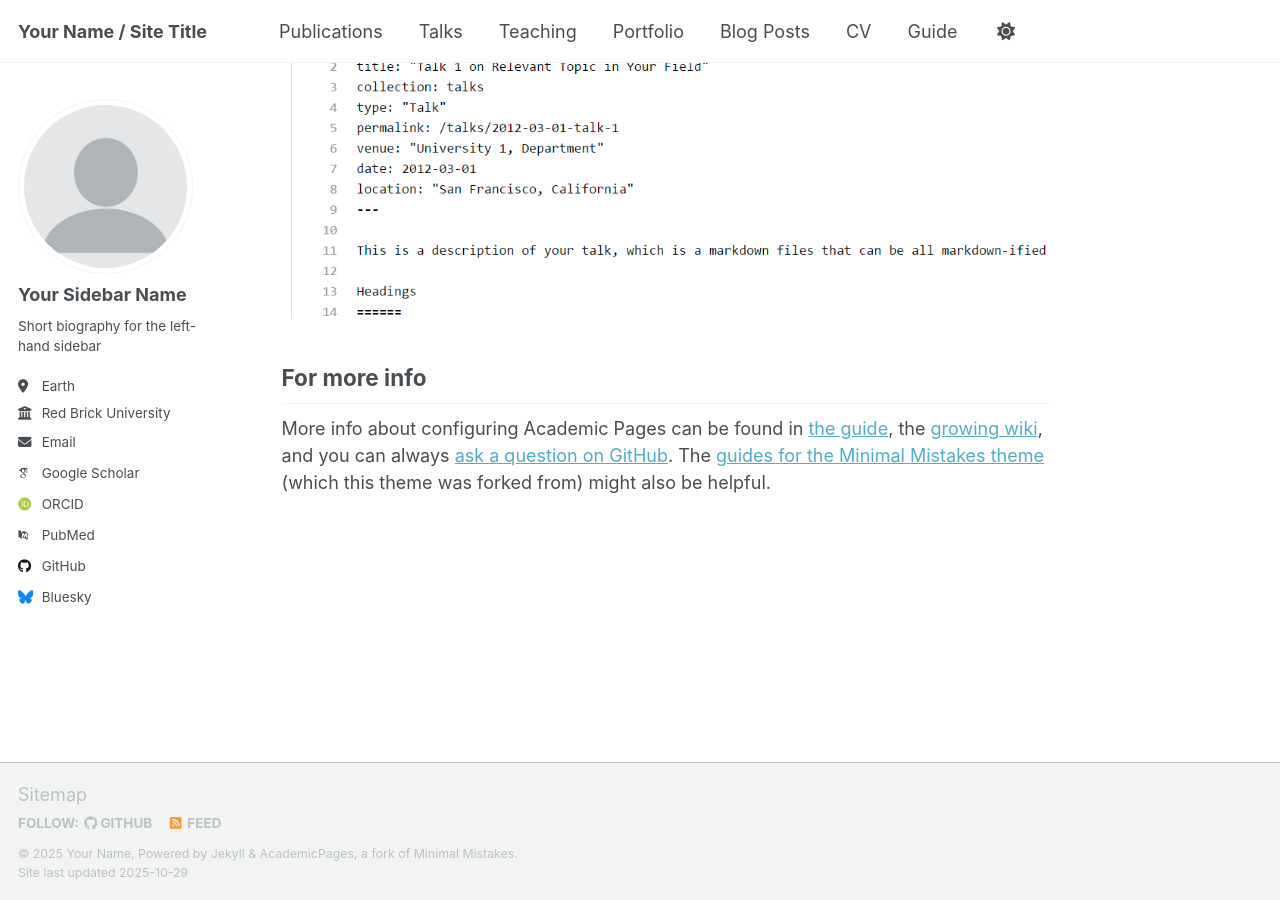
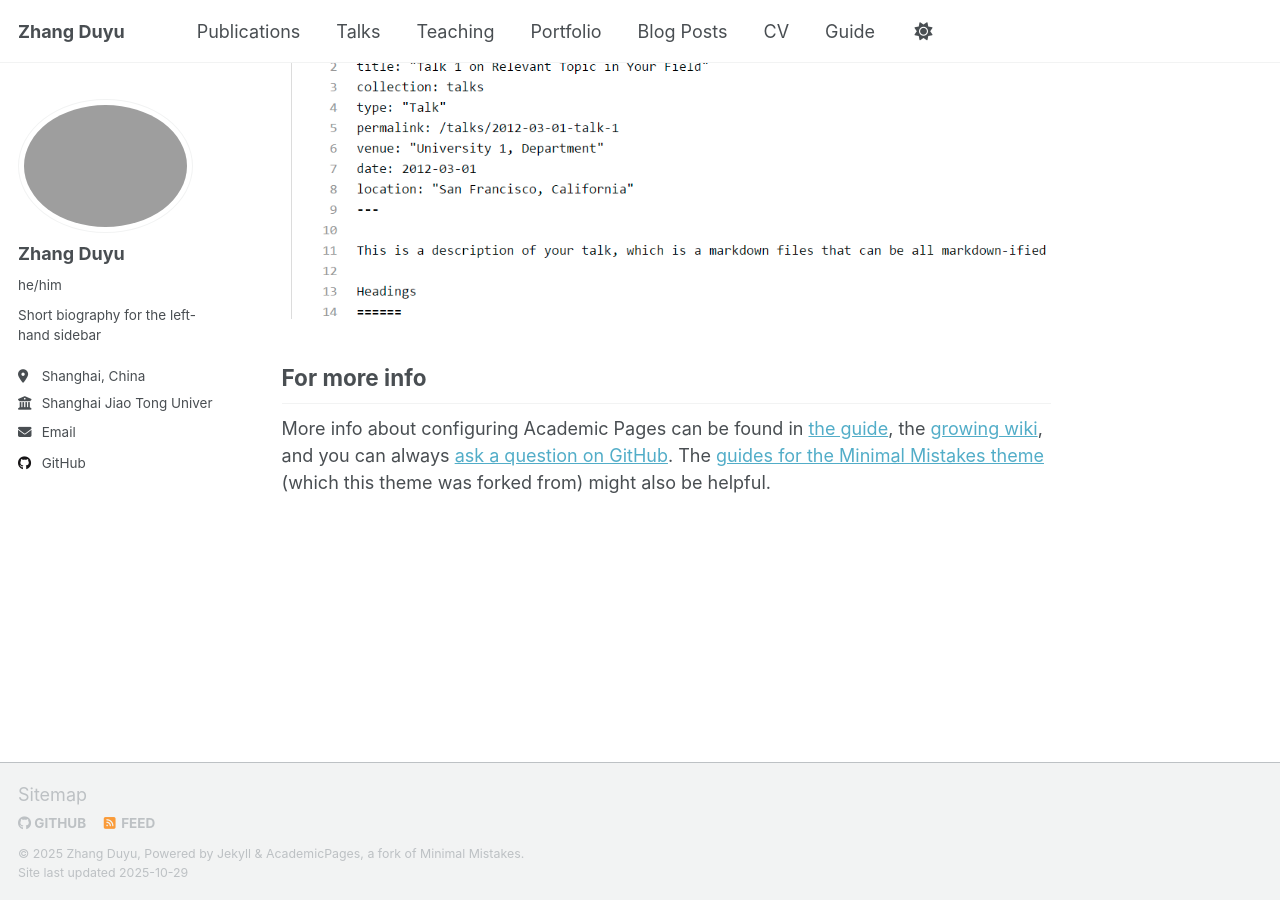
Before and after one commit to Vkaani/vkaani.github.io, a Jekyll site: the page built from _pages/about.md, in a window 1280 px wide and 900 px high, scrolled down 2880 px. Built offline with Jekyll 4.4.1, drawn with Linux system fonts in a browser that asks for light colours; some web fonts are replaced; a script that is not in the unit is left out.

Commit message:
Update _config.yml
basic information

```diff
--- a/_config.yml
+++ b/_config.yml
@@ -7,13 +7,13 @@
 # server process.
 
 # Basic Site Settings
-locale                   : "en-US"
+locale                   : "Shanghai, China"
 site_theme               : "default" # Currently available options are "default", "air"
-title                    : "Your Name / Site Title"
+title                    : "Zhang Duyu"
 title_separator          : "-"
-name                     : &name "Your Name"
-description              : &description "Your Name's academic portfolio"   # Update this with a general description of your site, this is the default if not overridden by a page
-url                      : https://academicpages.github.io # The base hostname & protocol for your site e.g. "https://[your GitHub username].github.io",
+name                     : &name "Zhang Duyu"
+description              : &description "Zhang Duyu's academic portfolio"   # Update this with a general description of your site, this is the default if not overridden by a page
+url                      : https://vkaani.github.io # The base hostname & protocol for your site e.g. "https://[your GitHub username].github.io",
                                                            # or if you already have some other page hosted on Github then use "https://[your GitHub username].github.io/[Your Repo Name]"
 baseurl                  : "" # the subpath of your site, e.g. "/blog"
 repository               : "academicpages/academicpages.github.io"
@@ -23,24 +23,24 @@ repository               : "academicpages/academicpages.github.io"
 #               Additional customization can be done by editing /_includes/author-profile.html
 author:
   # Biographic information
-  avatar           : "profile.png"
-  name             : "Your Sidebar Name"
-  pronouns         : # example: "she/her"
+  avatar           : "real_profile.png"
+  name             : "Zhang Duyu"
+  pronouns         : "he/him" # example: "she/her"
   bio              : "Short biography for the left-hand sidebar"
-  location         : "Earth"
-  employer         : "Red Brick University"
+  location         : "Shanghai, China"
+  employer         : "Shanghai Jiao Tong University"
   uri              : # URL
-  email            : "none@example.org"
+  email            : "vkaani027@sjtu.edu.cn"
 
   # Academic websites
   academia         : # URL
   arxiv            : # URL - Update with the correct link to your profile
-  googlescholar    : "https://scholar.google.com/citations?user=PS_CX0AAAAAJ"
+  googlescholar    :
   inspire-hep      : # URL
   impactstory      : # URL
-  orcid            : "http://orcid.org/yourorcidurl"
+  orcid            :
   semantic         : # URL
-  pubmed           : "https://www.ncbi.nlm.nih.gov/pubmed/?term=john+snow"
+  pubmed           :
   researchgate     : # URL
   scopus           : # URL
 
@@ -48,13 +48,13 @@ author:
   bitbucket        : # Username - Update with your username on the site
   codepen          : # Username
   dribbble         : # Username
-  github           : "academicpages"
+  github           : "Vkaani"
   kaggle           : # Username
   stackoverflow    : # User number or user number and name (i.e., use "1" or "1/jeff-atwood")
 
   # Social media
   artstation       : # Username
-  bluesky          : "bsky.app" # Replace this with you Bluesky username
+  bluesky          :  # Replace this with you Bluesky username
   facebook         : # Username
   flickr           : # Username
   foursquare       : # Username
```
